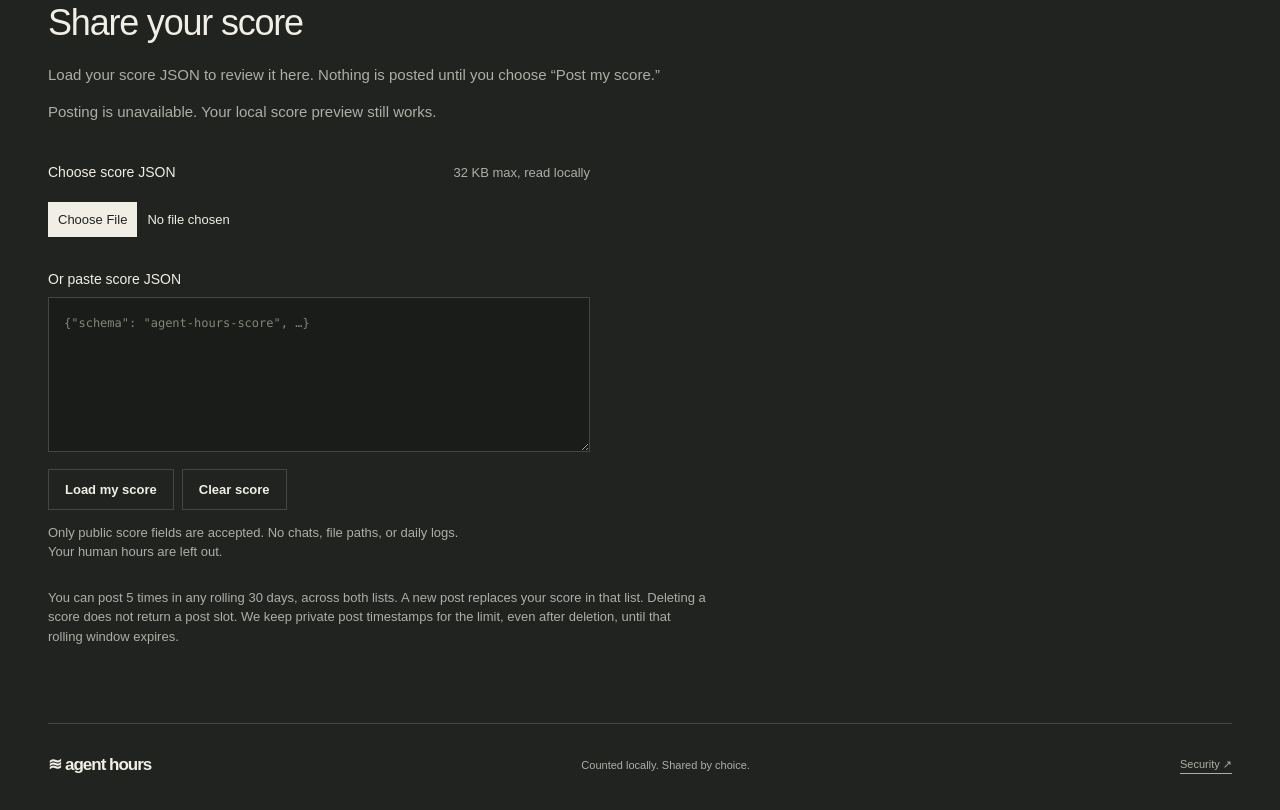
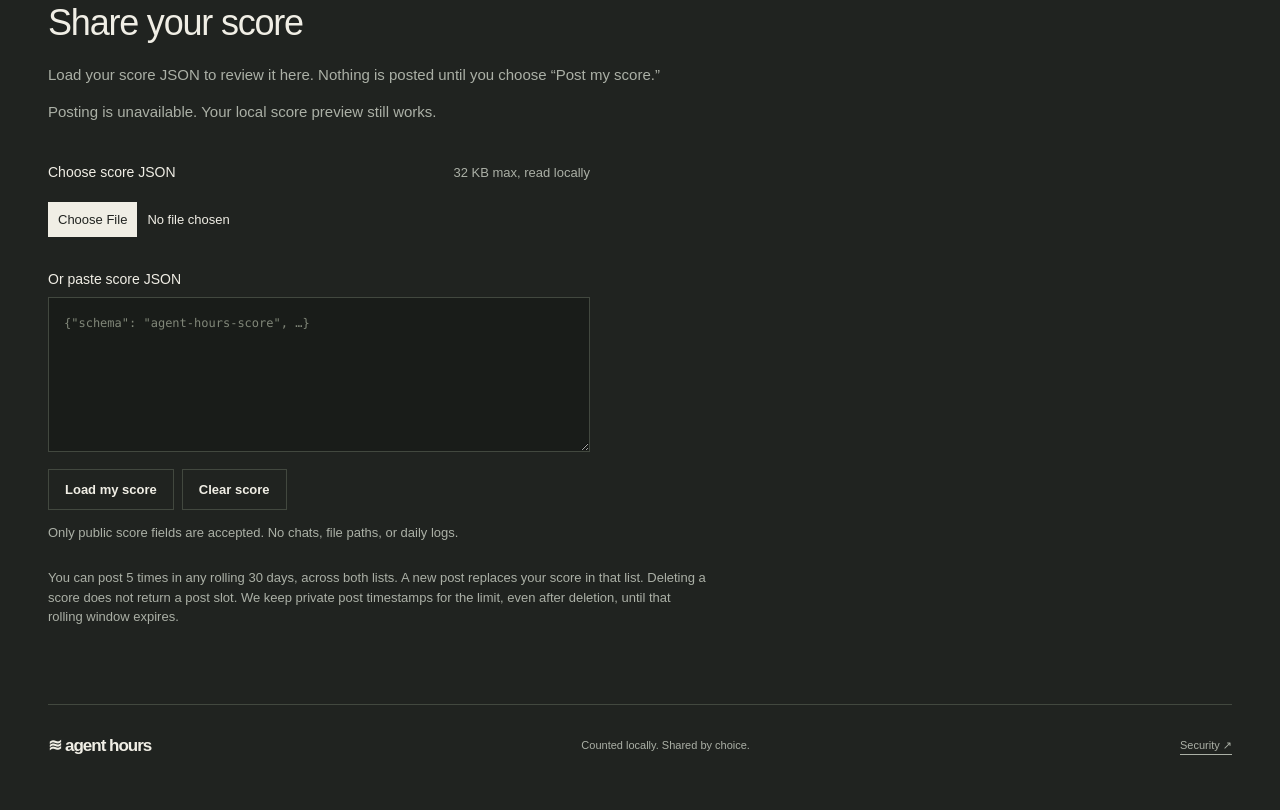
Before and after one commit to tim-osterhus/codex-agent-hour-tracker, a website: page site/community/index.html in a window 1280 px wide. Shown: the part 732-1542 px from the top of the page. Drawn offline with Linux system fonts and the light colour scheme; no server answers.

Commit message:
copy: remove human-hours omission note from sharing UI (#8)

```diff
--- a/site/community/index.html
+++ b/site/community/index.html
@@ -96,7 +96,7 @@
             <p id="import-status" class="status" role="status"></p>
             <p class="fine">
               Only public score fields are accepted. No chats, file paths, or
-              daily logs. Your human hours are left out.
+              daily logs.
             </p>
           </div>
           <div id="draft-review" hidden>
```
Also changed, not shown: site/index.html (+1 -2 lines).
